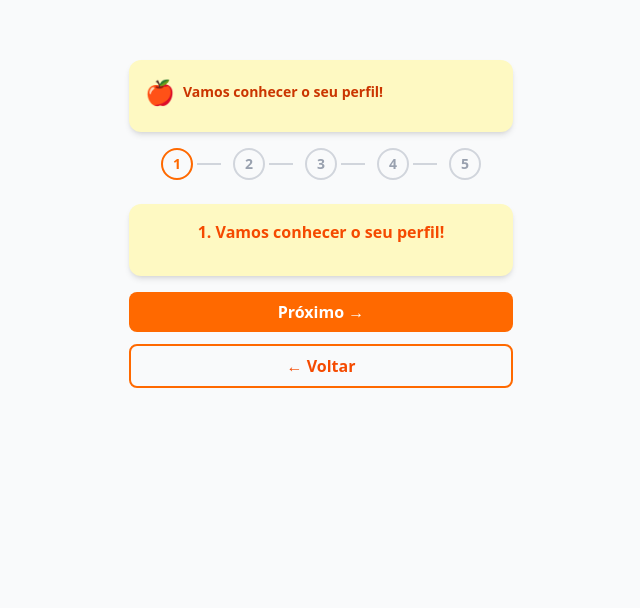
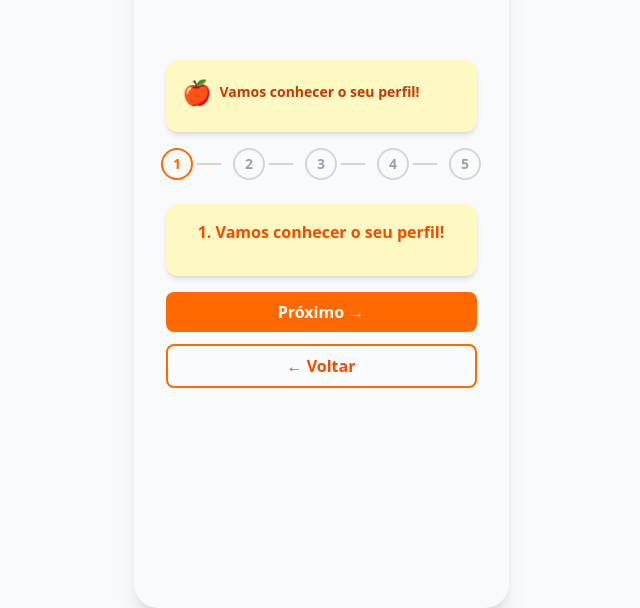
Before and after one commit to estartandodevs-course/Nutra-Frontend-TCC-2025, a React (Vite) app: page / in a window 1280 px wide. Shown: the part 192-800 px from the top of the page, without its empty margins (319-959 px from the left). Built offline with nearby package versions, Linux system fonts and the light colour scheme.

Commit message:
fix(pages): correct structure and fix pagination

```diff
--- a/src/App.tsx
+++ b/src/App.tsx
@@ -1,10 +1,10 @@
 import { Route, Routes } from "react-router-dom";
-import Home from "./pages/Home/Home";
+import ModalScreen from "./pages/ModalScreen/ModalScreen";
 
 function App() {
   return (
     <Routes>
-      <Route path="/" element={<Home />} />
+      <Route path="/" element={<ModalScreen />} />
     </Routes>
   );
 }
--- a/src/components/wrapper/Wrapper.tsx
+++ b/src/components/wrapper/Wrapper.tsx
@@ -3,7 +3,19 @@ import type { WrapperProps } from "../../types/wrapper";
 export default function Wrapper({ children, className = "" }: WrapperProps) {
   return (
     <div
-      className={`mx-auto max-w-lg min-h-screen bg-gray-50 p-4 shadow-xl md:max-w-xl lg:max-w-2xl ${className}`}
+      className={`
+        mx-auto
+        w-full max-w-full
+        sm:w-[375px] sm:h-[667px]
+        min-h-screen
+        bg-gray-50
+        p-4
+        rounded-none sm:rounded-3xl
+        shadow-none sm:shadow-xl
+        overflow-hidden
+        flex flex-col
+        ${className}
+      `}
     >
       {children}
     </div>
--- /dev/null
+++ b/src/pages/ModalScreen/ModalScreen.tsx
@@ -0,0 +1,89 @@
+import { useState } from "react";
+import Wrapper from "../../components/wrapper/Wrapper";
+import QuizModal from "../../components/quiz/QuizModal";
+
+const quizData = [
+  {
+    id: 1,
+    question: "Vamos conhecer o seu perfil!",
+    description: "Responda algumas perguntas sobre você",
+    emoji: "🍎",
+    type: "intro",
+  },
+  {
+    id: 2,
+    question: "Como são suas refeições no dia a dia?",
+    emoji: "🍎",
+    options: [
+      "Não tenho um padrão definido.",
+      "Como correndo, o que der na hora.",
+      "Muito fast food.",
+      "Como direito, nos horários certos.",
+    ],
+  },
+  {
+    id: 3,
+    question: "Com que frequência você pratica exercícios?",
+    emoji: "💪",
+    options: [
+      "Raramente pratico exercício.",
+      "1-2 vezes por semana.",
+      "3-4 vezes por semana.",
+      "Praticamente todo dia.",
+    ],
+  },
+  {
+    id: 4,
+    question: "Quantas horas você dorme por noite?",
+    emoji: "😴",
+    options: ["Menos de 6 horas", "6-7 horas", "7-8 horas", "Mais de 8 horas"],
+  },
+  {
+    id: 5,
+    question: "Como é seu nível de stress?",
+    emoji: "🧘",
+    options: ["Muito alto", "Alto", "Moderado", "Baixo"],
+  },
+];
+
+export default function QuizPage() {
+  const [currentStep, setCurrentStep] = useState(0);
+  const [answers, setAnswers] = useState<Record<number, number>>({});
+
+  const handleSelecionaResposta = (questaoId: number, respostaIndex: number) => {
+    setAnswers((prev) => ({
+      ...prev,
+      [questaoId]: respostaIndex,
+    }));
+  };
+
+  const handleSeguinte = () => {
+    if (currentStep < quizData.length - 1) {
+      setCurrentStep(currentStep + 1);
+    }
+  };
+
+  const handleVolta = () => {
+    if (currentStep > 0) {
+      setCurrentStep(currentStep - 1);
+    }
+  };
+
+  const currentQuestion = quizData[currentStep];
+
+  return (
+    <Wrapper>
+      <section className="flex flex-col items-center justify-center text-center min-h-screen p-4">
+        <QuizModal
+          question={currentQuestion}
+          questionNumber={currentStep + 1}
+          totalQuestions={quizData.length}
+          answers={answers}
+          onSelectAnswer={handleSelecionaResposta}
+          onNext={handleSeguinte}
+          onBack={handleVolta}
+        />
+      </section>
+    </Wrapper>
+  );
+}
```
Also changed, not shown: src/pages/Login/Login.tsx (added), src/pages/Register/Register.tsx (added).
